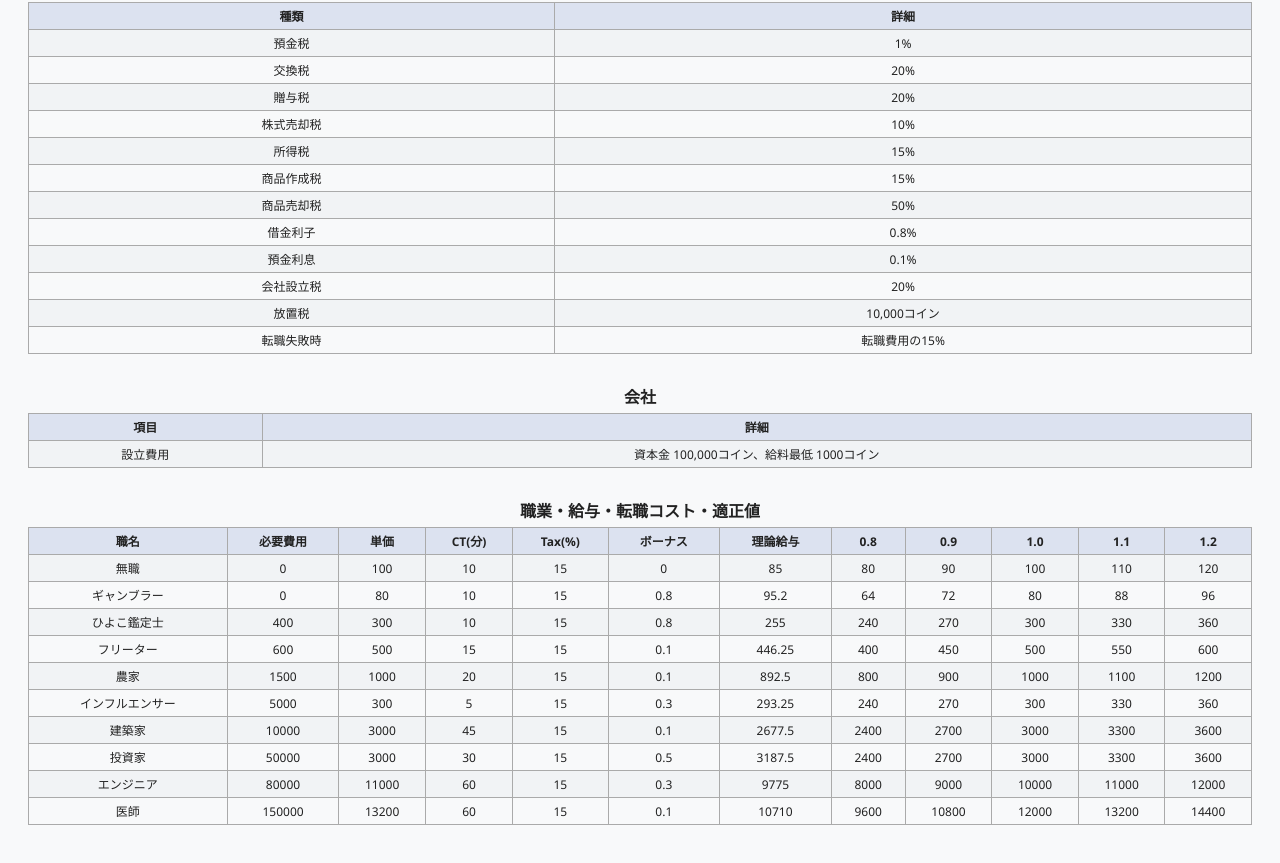
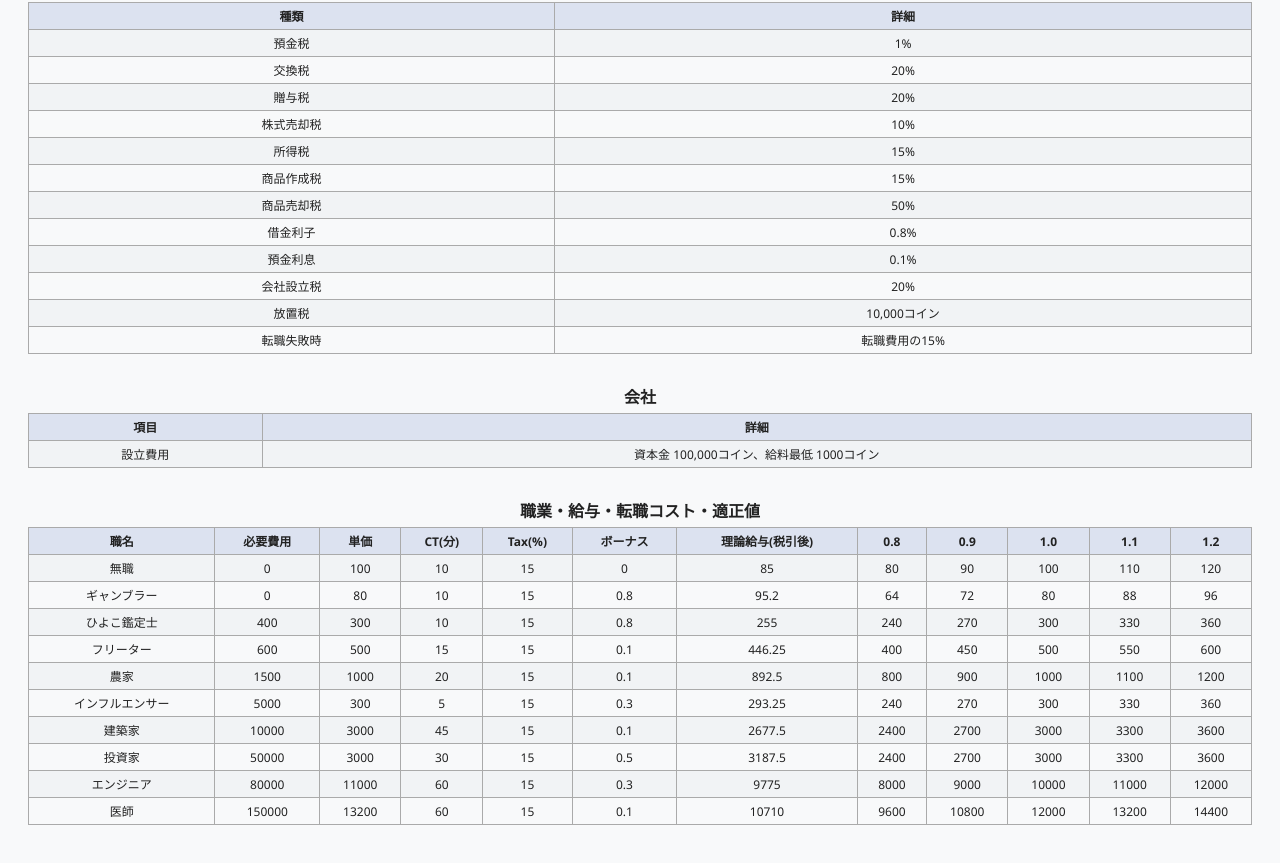
Before and after one commit to Wataamee777/hoge, a plain HTML site: page index.html in a window 1280 px wide. Shown: the part 526-1389 px from the top of the page. Drawn offline with Linux system fonts and the light colour scheme.

Commit message:
Update index.html

```diff
--- a/index.html
+++ b/index.html
@@ -70,7 +70,7 @@ caption { font-weight: bold; margin-bottom: 5px; font-size: 16px; }
 <caption>職業・給与・転職コスト・適正値</caption>
 <tr>
 <th>職名</th><th>必要費用</th><th>単価</th><th>CT(分)</th><th>Tax(%)</th><th>ボーナス</th>
-<th>理論給与</th>
+<th>理論給与(税引後)</th>
 <th>0.8</th><th>0.9</th><th>1.0</th><th>1.1</th><th>1.2</th>
 </tr>
 
```
